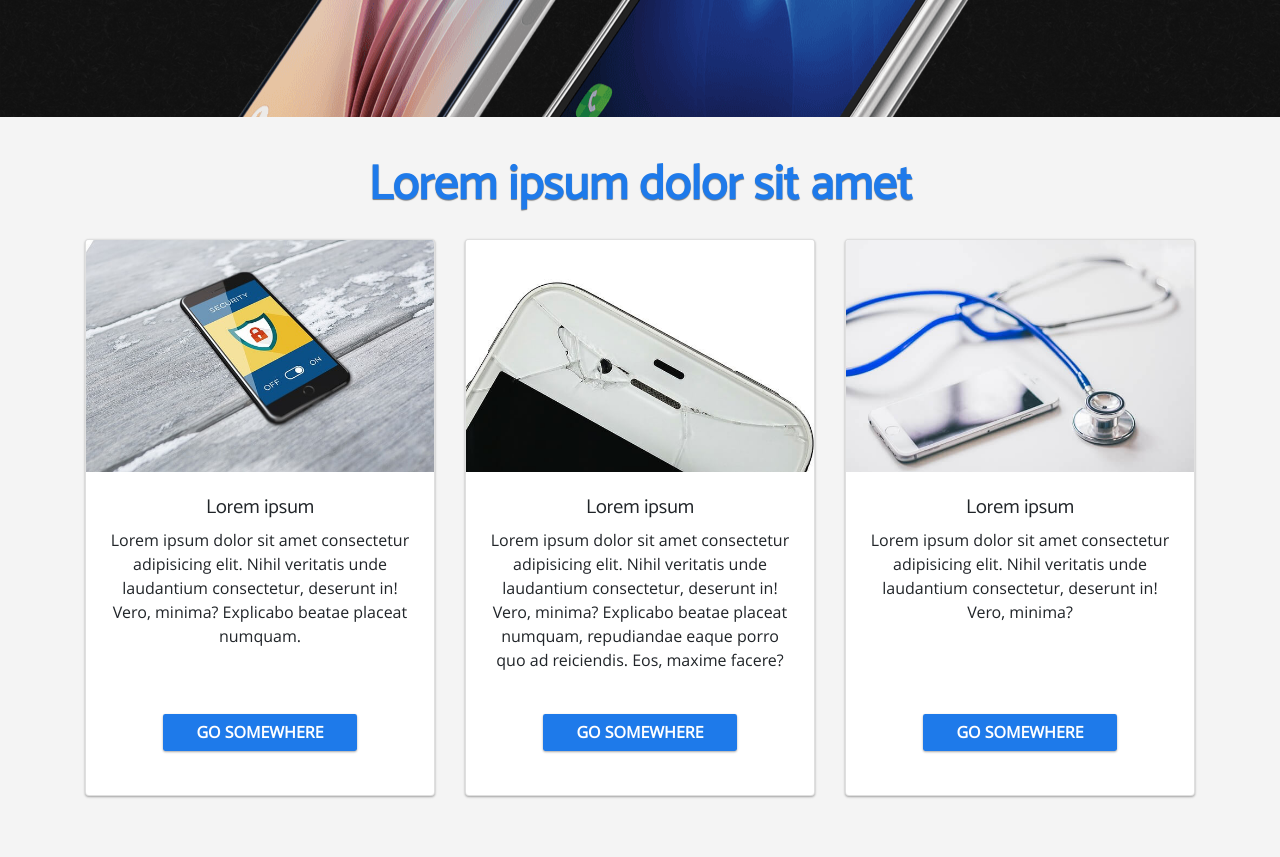
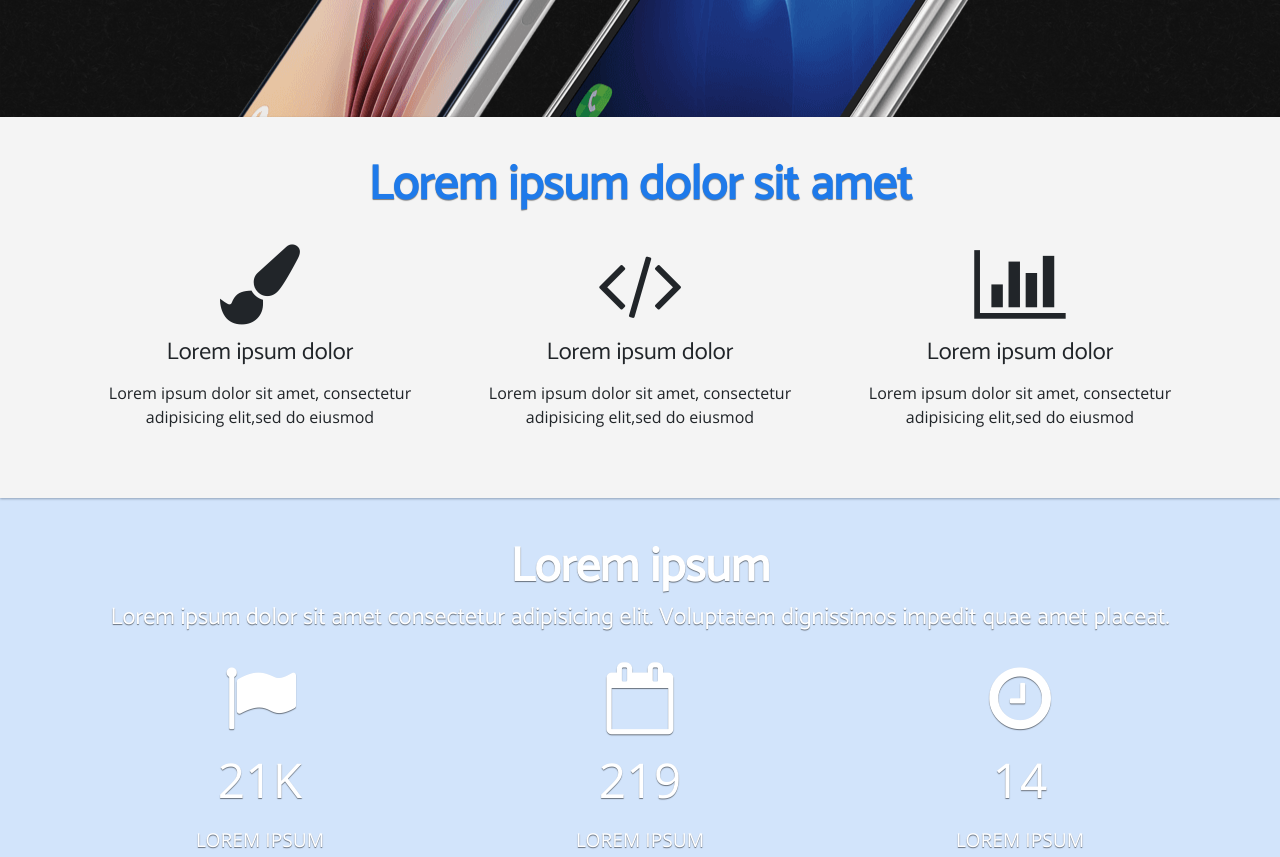
Before and after one commit to Robson16/bootstrap-4-multi-purpose-template, a website: page src/index.html in a window 1280 px wide. Shown: the part 1387-2244 px from the top of the page. Drawn offline with Linux system fonts and the light colour scheme.

Commit message:
Services Section

```diff
--- a/src/index.html
+++ b/src/index.html
@@ -113,7 +113,7 @@
             <!-- /.news-container -->
         </section>
 
-        <section class="products">
+        <section class="services">
             <div class="container text-center">
                 <div class="row">
                     <div class="col-12">
@@ -127,42 +127,21 @@
                 <!-- /.row -->
                 <div class="row">
                     <div class="col-sm-12 col-md-6 col-lg-4">
-                        <div class="card">
-                            <img class="card-img-top" src="img/smartphone-protection.jpg" alt="Card image cap">
-                            <div class="card-body">
-                                <h5 class="card-title">Lorem ipsum</h5>
-                                <p class="card-text">Lorem ipsum dolor sit amet consectetur adipisicing elit. Nihil veritatis unde laudantium consectetur, deserunt in! Vero, minima? Explicabo beatae placeat numquam.</p>
-                                <a href="#" class="btn btn-primary">Go somewhere</a>
-                            </div>
-                            <!-- /.card-body -->
-                        </div>
-                        <!-- /.card -->
+                        <i class="fa fa-paint-brush fa-5x" aria-hidden="true"></i>
+                        <h4>Lorem ipsum dolor</h4>
+                        <p>Lorem ipsum dolor sit amet, consectetur adipisicing elit,sed do eiusmod</p>
                     </div>
                     <!-- /.col -->
                     <div class="col-sm-12 col-md-6 col-lg-4">
-                        <div class="card">
-                            <img class="card-img-top" src="img/smartphone-broken-screen.jpg" alt="Card image cap">
-                            <div class="card-body">
-                                <h5 class="card-title">Lorem ipsum</h5>
-                                <p class="card-text">Lorem ipsum dolor sit amet consectetur adipisicing elit. Nihil veritatis unde laudantium consectetur, deserunt in! Vero, minima? Explicabo beatae placeat numquam, repudiandae eaque porro quo ad reiciendis. Eos, maxime facere?</p>
-                                <a href="#" class="btn btn-primary">Go somewhere</a>
-                            </div>
-                            <!-- /.card-body -->
-                        </div>
-                        <!-- /.card -->
+                        <i class="fa fa-code fa-5x" aria-hidden="true"></i>
+                        <h4>Lorem ipsum dolor</h4>
+                        <p>Lorem ipsum dolor sit amet, consectetur adipisicing elit,sed do eiusmod</p>
                     </div>
                     <!-- /.col -->
                     <div class="col-sm-12 col-md-6 col-lg-4">
-                        <div class="card">
-                            <img class="card-img-top" src="img/smartphone-stethoscope.jpg" alt="Card image cap">
-                            <div class="card-body">
-                                <h5 class="card-title">Lorem ipsum</h5>
-                                <p class="card-text">Lorem ipsum dolor sit amet consectetur adipisicing elit. Nihil veritatis unde laudantium consectetur, deserunt in! Vero, minima?</p>
-                                <a href="#" class="btn btn-primary">Go somewhere</a>
-                            </div>
-                            <!-- /.card-body -->
-                        </div>
-                        <!-- /.card -->
+                        <i class="fa fa-bar-chart fa-5x" aria-hidden="true"></i>
+                        <h4>Lorem ipsum dolor</h4>
+                        <p>Lorem ipsum dolor sit amet, consectetur adipisicing elit,sed do eiusmod</p>
                     </div>
                     <!-- /.col -->
                 </div>
@@ -395,6 +374,16 @@
             </div>
             <!-- /.container -->
         </section>
+
+        <section class="blog"></section>
+
+        <section class="calltoaction"></section>
+
+        <section class="fag"></section>
+
+        <section class="contact"></section>
+
+        <section class="newsletter"></section>
     </main>
 
     <footer>
--- a/src/sass/2-layouts/_layouts-dir.sass
+++ b/src/sass/2-layouts/_layouts-dir.sass
@@ -3,7 +3,7 @@
 @import "navbar"
 @import "cover"
 @import "news"
-@import "products"
+@import "services"
 @import "testimonial"
 @import "countup"
 @import "gallery"
--- a/src/sass/2-layouts/_products.sass
+++ /dev/null
@@ -1,22 +0,0 @@
-.products
-    background-color: $cor-cinza
-    min-height: 38rem
-    height: auto
-    padding-bottom: 3em
-
-.card
-    @extend %box-shadow
-
-    .card-body
-        .card-text
-            min-height: 146px
-
-        .btn-primary
-            @extend .btn-cover-primary
-
-            font-size: 1em
-            line-height: 1.2em
-
-    @media screen and (max-width: 736px)
-        margin-top: 15px
-        margin-bottom: 15px
--- /dev/null
+++ b/src/sass/2-layouts/_services.sass
@@ -0,0 +1,8 @@
+.services
+    background-color: $cor-cinza
+    height: auto
+
+    @extend %box-shadow
+
+    i, h4, p
+        padding: 5px 0
```
Also changed, not shown: src/css/app.css.
